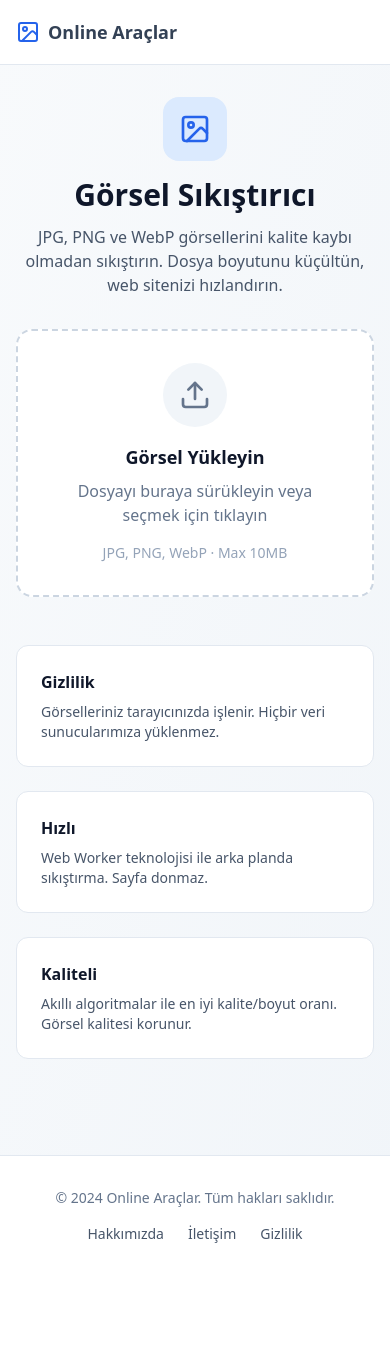
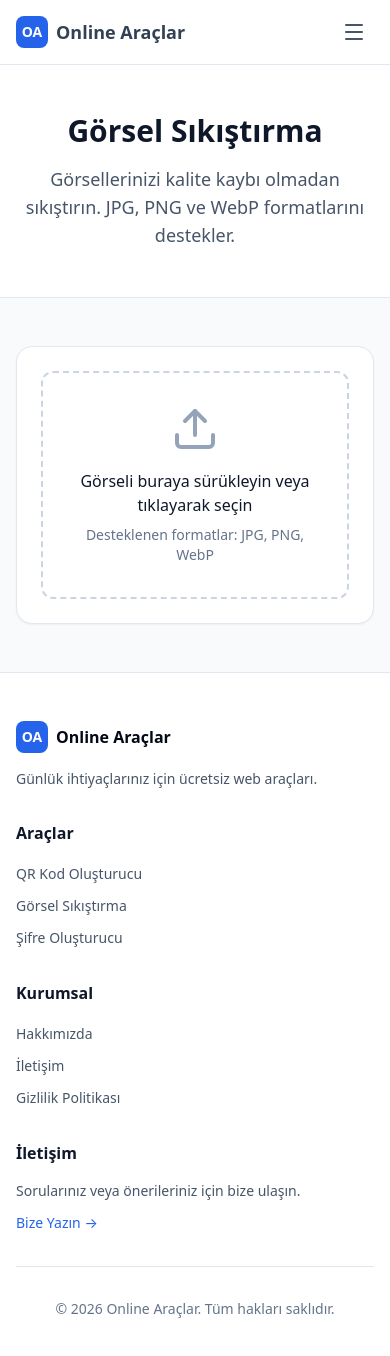
Before and after one commit to hikmetgulsesli/online-tools, a Next.js app: page /araclar/gorsel-sikistir in a window 390 px wide. Shown: the top 1356 px of the page. Before the commit the page ends 1276 px from the top, so only its background shows below. Built offline with nearby package versions, Linux system fonts and the light colour scheme.

Commit message:
feat: US-004 - Image Compressor Tool

```diff
--- a/src/app/araclar/gorsel-sikistir/ImageCompressor.tsx
+++ b/src/app/araclar/gorsel-sikistir/ImageCompressor.tsx
@@ -1,125 +1,128 @@
 "use client";
 
 import { useState, useCallback, useRef } from "react";
-import { Download, Upload, ImageIcon, X, AlertCircle } from "lucide-react";
+import { Upload, Download, X, Loader2 } from "lucide-react";
 import imageCompression from "browser-image-compression";
+import { Header } from "@/components/layout/Header";
+import { Footer } from "@/components/layout/Footer";
 
 interface CompressedImage {
   originalFile: File;
+  originalUrl: string;
+  originalSize: number;
+  compressedUrl: string;
+  compressedSize: number;
   compressedFile: File;
-  originalSize: number;
-  compressedSize: number;
-  originalUrl: string;
-  compressedUrl: string;
-  compressionRatio: number;
 }
 
-const MAX_FILE_SIZE_MB = 10;
-const ACCEPTED_FORMATS = ["image/jpeg", "image/png", "image/webp"];
+export default function ImageCompressorPage() {
+  const [compressedImage, setCompressedImage] = useState<CompressedImage | null>(null);
+  const [quality, setQuality] = useState(80);
+  const [isCompressing, setIsCompressing] = useState(false);
+  const [dragActive, setDragActive] = useState(false);
+  const fileInputRef = useRef<HTMLInputElement>(null);
 
-function formatBytes(bytes: number): string {
+  const formatFileSize = (bytes: number): string => {
     if (bytes === 0) return "0 B";
     const k = 1024;
     const sizes = ["B", "KB", "MB", "GB"];
     const i = Math.floor(Math.log(bytes) / Math.log(k));
-  return parseFloat((bytes / Math.pow(k, i)).toFixed(2)) + " " + sizes[i];
+    return `${parseFloat((bytes / Math.pow(k, i)).toFixed(2))} ${sizes[i]}`;
+  };
+
+  const calculateCompressionRatio = (original: number, compressed: number): number => {
+    return Math.round(((original - compressed) / original) * 100);
+  };
+
+  const compressImage = async (file: File): Promise<CompressedImage> => {
+    const options = {
+      maxSizeMB: 10,
+      maxWidthOrHeight: 4096,
+      useWebWorker: true,
+      initialQuality: quality / 100,
+    };
+
+    const compressedFile = await imageCompression(file, options);
+    const originalUrl = URL.createObjectURL(file);
+    const compressedUrl = URL.createObjectURL(compressedFile);
+
+    return {
+      originalFile: file,
+      originalUrl,
+      originalSize: file.size,
+      compressedUrl,
+      compressedSize: compressedFile.size,
+      compressedFile,
+    };
+  };
+
+  const handleFile = useCallback(async (file: File) => {
+    if (!file.type.startsWith("image/")) {
+      alert("Lütfen bir görsel dosyası seçin.");
+      return;
     }
 
-export function ImageCompressor() {
-  const [compressedImage, setCompressedImage] = useState<CompressedImage | null>(null);
-  const [isCompressing, setIsCompressing] = useState(false);
-  const [error, setError] = useState("");
-  const [quality, setQuality] = useState(0.8);
-  const [isDragging, setIsDragging] = useState(false);
-  const fileInputRef = useRef<HTMLInputElement>(null);
-
-  const validateFile = (file: File): string | null => {
-    if (!ACCEPTED_FORMATS.includes(file.type)) {
-      return "Sadece JPG, PNG ve WebP formatları desteklenir.";
-    }
-    if (file.size > MAX_FILE_SIZE_MB * 1024 * 1024) {
-      return `Dosya boyutu ${MAX_FILE_SIZE_MB}MB'dan küçük olmalıdır.`;
-    }
-    return null;
-  };
-
-  const compressImage = useCallback(async (file: File) => {
-    const validationError = validateFile(file);
-    if (validationError) {
-      setError(validationError);
+    const validTypes = ["image/jpeg", "image/png", "image/webp"];
+    if (!validTypes.includes(file.type)) {
+      alert("Desteklenen formatlar: JPG, PNG, WebP");
       return;
     }
 
     setIsCompressing(true);
-    setError("");
-
     try {
-      const options = {
-        maxSizeMB: 1,
-        maxWidthOrHeight: 1920,
-        useWebWorker: true,
-        initialQuality: quality,
-        fileType: file.type,
-      };
-
-      const compressedFile = await imageCompression(file, options);
-
-      const originalUrl = URL.createObjectURL(file);
-      const compressedUrl = URL.createObjectURL(compressedFile);
-
-      const compressionRatio = ((file.size - compressedFile.size) / file.size) * 100;
-
-      setCompressedImage({
-        originalFile: file,
-        compressedFile,
-        originalSize: file.size,
-        compressedSize: compressedFile.size,
-        originalUrl,
-        compressedUrl,
-        compressionRatio,
-      });
-    } catch {
-      setError("Görsel sıkıştırılırken bir hata oluştu.");
+      const result = await compressImage(file);
+      setCompressedImage(result);
+    } catch (error) {
+      console.error("Compression error:", error);
+      alert("Görsel sıkıştırılırken bir hata oluştu.");
     } finally {
       setIsCompressing(false);
     }
   }, [quality]);
 
-  const handleFileSelect = useCallback((e: React.ChangeEvent<HTMLInputElement>) => {
-    const file = e.target.files?.[0];
-    if (file) {
-      compressImage(file);
-    }
-  }, [compressImage]);
-
   const handleDrop = useCallback((e: React.DragEvent) => {
     e.preventDefault();
-    setIsDragging(false);
-    const file = e.dataTransfer.files?.[0];
-    if (file) {
-      compressImage(file);
+    e.stopPropagation();
+    setDragActive(false);
+
+    if (e.dataTransfer.files && e.dataTransfer.files[0]) {
+      handleFile(e.dataTransfer.files[0]);
     }
-  }, [compressImage]);
+  }, [handleFile]);
 
   const handleDragOver = useCallback((e: React.DragEvent) => {
     e.preventDefault();
-    setIsDragging(true);
+    e.stopPropagation();
+    setDragActive(true);
   }, []);
 
   const handleDragLeave = useCallback((e: React.DragEvent) => {
     e.preventDefault();
-    setIsDragging(false);
+    e.stopPropagation();
+    setDragActive(false);
   }, []);
 
-  const handleQualityChange = useCallback((e: React.ChangeEvent<HTMLInputElement>) => {
-    const newQuality = parseFloat(e.target.value);
-    setQuality(newQuality);
-    if (compressedImage?.originalFile) {
-      compressImage(compressedImage.originalFile);
+  const handleFileChange = useCallback((e: React.ChangeEvent<HTMLInputElement>) => {
+    if (e.target.files && e.target.files[0]) {
+      handleFile(e.target.files[0]);
     }
-  }, [compressedImage?.originalFile, compressImage]);
+  }, [handleFile]);
 
-  const downloadCompressed = () => {
+  const handleQualityChange = useCallback(async () => {
+    if (compressedImage) {
+      setIsCompressing(true);
+      try {
+        const result = await compressImage(compressedImage.originalFile);
+        setCompressedImage(result);
+      } catch (error) {
+        console.error("Recompression error:", error);
+      } finally {
+        setIsCompressing(false);
+      }
+    }
+  }, [compressedImage, quality]);
+
+  const handleDownload = useCallback(() => {
     if (!compressedImage) return;
 
     const link = document.createElement("a");
@@ -128,276 +131,190 @@ export function ImageCompressor() {
     document.body.appendChild(link);
     link.click();
     document.body.removeChild(link);
-  };
+  }, [compressedImage]);
 
-  const clearImage = () => {
+  const handleReset = useCallback(() => {
     if (compressedImage) {
       URL.revokeObjectURL(compressedImage.originalUrl);
       URL.revokeObjectURL(compressedImage.compressedUrl);
     }
     setCompressedImage(null);
-    setError("");
     if (fileInputRef.current) {
       fileInputRef.current.value = "";
     }
-  };
+  }, [compressedImage]);
 
   return (
-    <div className="min-h-screen bg-gradient-to-br from-slate-50 to-slate-100">
-      {/* Header */}
-      <header className="bg-white border-b border-slate-200 sticky top-0 z-10">
-        <div className="max-w-4xl mx-auto px-4 sm:px-6 lg:px-8 h-16 flex items-center justify-between">
-          <a
-            href="/"
-            className="flex items-center gap-2 text-slate-700 hover:text-slate-900 transition-colors"
-          >
-            <ImageIcon className="w-6 h-6 text-blue-600" />
-            <span className="font-semibold text-lg">Online Araçlar</span>
-          </a>
-          <nav className="hidden sm:flex items-center gap-6">
-            <a
-              href="/"
-              className="text-sm text-slate-600 hover:text-slate-900 transition-colors"
-            >
-              Ana Sayfa
-            </a>
-          </nav>
-        </div>
-      </header>
+    <div className="min-h-screen bg-slate-50 flex flex-col">
+      <Header currentPath="/araclar/gorsel-sikistir" />
 
-      <main className="max-w-4xl mx-auto px-4 sm:px-6 lg:px-8 py-8 sm:py-12">
-        {/* Page Title */}
-        <div className="text-center mb-8 sm:mb-12">
-          <div className="inline-flex items-center justify-center w-16 h-16 rounded-2xl bg-blue-100 mb-4">
-            <ImageIcon className="w-8 h-8 text-blue-600" />
-          </div>
-          <h1 className="text-3xl sm:text-4xl font-bold text-slate-900 mb-3">
-            Görsel Sıkıştırıcı
+      <main className="flex-1">
+        <section className="bg-white border-b border-slate-200 py-12">
+          <div className="max-w-4xl mx-auto px-4 sm:px-6 lg:px-8 text-center">
+            <h1 className="text-3xl sm:text-4xl font-bold text-slate-900 mb-4">
+              Görsel Sıkıştırma
             </h1>
-          <p className="text-slate-600 max-w-lg mx-auto">
-            JPG, PNG ve WebP görsellerini kalite kaybı olmadan sıkıştırın.
-            Dosya boyutunu küçültün, web sitenizi hızlandırın.
+            <p className="text-lg text-slate-600 max-w-2xl mx-auto">
+              Görsellerinizi kalite kaybı olmadan sıkıştırın. JPG, PNG ve WebP formatlarını destekler.
             </p>
           </div>
+        </section>
 
-        {/* Upload Area */}
-        {!compressedImage && (
+        <section className="py-12">
+          <div className="max-w-4xl mx-auto px-4 sm:px-6 lg:px-8">
+            <div className="bg-white rounded-2xl p-6 sm:p-8 border border-slate-200 shadow-sm">
+              {!compressedImage ? (
                 <div
+                  className={`border-2 border-dashed rounded-xl p-8 sm:p-12 text-center transition-colors cursor-pointer ${
+                    dragActive
+                      ? "border-blue-500 bg-blue-50"
+                      : "border-slate-300 hover:border-slate-400"
+                  }`}
                   onDrop={handleDrop}
                   onDragOver={handleDragOver}
                   onDragLeave={handleDragLeave}
-            className={`
-              relative border-2 border-dashed rounded-2xl p-8 sm:p-12 text-center transition-all cursor-pointer
-              ${isDragging
-                ? "border-blue-500 bg-blue-50"
-                : "border-slate-300 bg-white hover:border-slate-400 hover:bg-slate-50"
-              }
-            `}
                   onClick={() => fileInputRef.current?.click()}
+                  data-testid="drop-zone"
                 >
                   <input
                     ref={fileInputRef}
                     type="file"
                     accept="image/jpeg,image/png,image/webp"
-              onChange={handleFileSelect}
+                    onChange={handleFileChange}
                     className="hidden"
                   />
-            <div className="inline-flex items-center justify-center w-16 h-16 rounded-full bg-slate-100 mb-4">
-              <Upload className="w-8 h-8 text-slate-500" />
-            </div>
-            <h3 className="text-lg font-semibold text-slate-900 mb-2">
-              Görsel Yükleyin
-            </h3>
-            <p className="text-slate-500 mb-4">
-              Dosyayı buraya sürükleyin veya seçmek için tıklayın
-            </p>
-            <p className="text-sm text-slate-400">
-              JPG, PNG, WebP · Max {MAX_FILE_SIZE_MB}MB
-            </p>
-          </div>
-        )}
 
-        {/* Error Message */}
-        {error && (
-          <div className="mt-4 p-4 bg-red-50 border border-red-200 rounded-xl flex items-center gap-3">
-            <AlertCircle className="w-5 h-5 text-red-500 flex-shrink-0" />
-            <p className="text-red-700 text-sm">{error}</p>
-          </div>
-        )}
-
-        {/* Loading State */}
-        {isCompressing && (
-          <div className="mt-6 p-8 bg-white rounded-2xl border border-slate-200 text-center">
-            <div className="inline-flex items-center justify-center w-12 h-12 rounded-full border-3 border-slate-200 border-t-blue-500 animate-spin mb-4" />
+                  {isCompressing ? (
+                    <div className="flex flex-col items-center">
+                      <Loader2 className="w-12 h-12 text-blue-600 animate-spin mb-4" />
                       <p className="text-slate-600">Görsel sıkıştırılıyor...</p>
                     </div>
+                  ) : (
+                    <>
+                      <Upload className="w-12 h-12 text-slate-400 mx-auto mb-4" />
+                      <p className="text-slate-900 font-medium mb-2">
+                        Görseli buraya sürükleyin veya tıklayarak seçin
+                      </p>
+                      <p className="text-sm text-slate-500">
+                        Desteklenen formatlar: JPG, PNG, WebP
+                      </p>
+                    </>
                   )}
-
-        {/* Results */}
-        {compressedImage && !isCompressing && (
-          <div className="mt-6 space-y-6">
+                </div>
+              ) : (
+                <div className="space-y-6">
                   {/* Quality Slider */}
-            <div className="bg-white rounded-2xl border border-slate-200 p-6">
-              <div className="flex items-center justify-between mb-4">
+                  <div className="space-y-3">
+                    <div className="flex items-center justify-between">
                       <label htmlFor="quality" className="text-sm font-medium text-slate-700">
-                  Sıkıştırma Kalitesi
+                        Kalite: %{quality}
                       </label>
-                <span className="text-sm font-semibold text-slate-900">
-                  {Math.round(quality * 100)}%
+                      <span className="text-sm text-slate-500">
+                        Daha düşük kalite = daha küçük dosya
                       </span>
                     </div>
                     <input
+                      type="range"
                       id="quality"
-                type="range"
-                min="0.1"
-                max="1"
-                step="0.05"
+                      min="10"
+                      max="100"
+                      step="5"
                       value={quality}
-                onChange={handleQualityChange}
+                      onChange={(e) => setQuality(Number(e.target.value))}
+                      onMouseUp={handleQualityChange}
+                      onTouchEnd={handleQualityChange}
                       className="w-full h-2 bg-slate-200 rounded-lg appearance-none cursor-pointer accent-blue-600"
+                      data-testid="quality-slider"
                     />
-              <div className="flex justify-between mt-2 text-xs text-slate-500">
-                <span>Daha küçük dosya</span>
-                <span>Daha iyi kalite</span>
+                    <div className="flex justify-between text-xs text-slate-400">
+                      <span>En düşük</span>
+                      <span>En yüksek</span>
                     </div>
                   </div>
 
-            {/* Comparison */}
-            <div className="grid md:grid-cols-2 gap-6">
-              {/* Original */}
-              <div className="bg-white rounded-2xl border border-slate-200 p-6">
-                <div className="flex items-center justify-between mb-4">
-                  <h3 className="text-sm font-medium text-slate-700">Orijinal</h3>
-                  <span className="text-xs px-2 py-1 bg-slate-100 rounded-full text-slate-600">
-                    {formatBytes(compressedImage.originalSize)}
-                  </span>
-                </div>
-                <div className="aspect-square bg-slate-50 rounded-xl border border-slate-200 overflow-hidden">
-                  {/* eslint-disable-next-line @next/next/no-img-element */}
+                  {/* Image Preview */}
+                  <div className="grid sm:grid-cols-2 gap-6">
+                    <div className="space-y-2">
+                      <p className="text-sm font-medium text-slate-700">Orijinal</p>
+                      <div className="relative rounded-lg overflow-hidden border border-slate-200 bg-slate-50">
                         <img
                           src={compressedImage.originalUrl}
-                    alt="Orijinal görsel"
-                    className="w-full h-full object-contain"
+                          alt="Original"
+                          className="w-full h-auto max-h-64 object-contain"
                         />
+                        <div className="absolute bottom-0 left-0 right-0 bg-black/50 text-white text-xs py-1 px-2">
+                          {compressedImage.originalFile.name}
                         </div>
                       </div>
+                      <p className="text-sm text-slate-500 text-center">
+                        {formatFileSize(compressedImage.originalSize)}
+                      </p>
+                    </div>
 
-              {/* Compressed */}
-              <div className="bg-white rounded-2xl border border-slate-200 p-6">
-                <div className="flex items-center justify-between mb-4">
-                  <h3 className="text-sm font-medium text-slate-700">Sıkıştırılmış</h3>
-                  <span className="text-xs px-2 py-1 bg-green-100 rounded-full text-green-700">
-                    {formatBytes(compressedImage.compressedSize)}
-                  </span>
+                    <div className="space-y-2">
+                      <p className="text-sm font-medium text-slate-700">Sıkıştırılmış</p>
+                      <div className="relative rounded-lg overflow-hidden border border-slate-200 bg-slate-50">
+                        {isCompressing ? (
+                          <div className="h-48 flex items-center justify-center">
+                            <Loader2 className="w-8 h-8 text-blue-600 animate-spin" />
                           </div>
-                <div className="aspect-square bg-slate-50 rounded-xl border border-slate-200 overflow-hidden">
-                  {/* eslint-disable-next-line @next/next/no-img-element */}
+                        ) : (
                           <img
                             src={compressedImage.compressedUrl}
-                    alt="Sıkıştırılmış görsel"
-                    className="w-full h-full object-contain"
+                            alt="Compressed"
+                            className="w-full h-auto max-h-64 object-contain"
                           />
+                        )}
                       </div>
+                      <p className="text-sm text-slate-500 text-center">
+                        {formatFileSize(compressedImage.compressedSize)}
+                      </p>
                     </div>
                   </div>
 
                   {/* Stats */}
-            <div className="bg-blue-50 rounded-2xl border border-blue-200 p-6">
-              <div className="grid grid-cols-3 gap-4 text-center">
-                <div>
-                  <p className="text-sm text-slate-600 mb-1">Orijinal</p>
-                  <p className="text-lg font-semibold text-slate-900">
-                    {formatBytes(compressedImage.originalSize)}
+                  <div className="bg-blue-50 rounded-xl p-4 text-center">
+                    <p className="text-blue-900">
+                      <span className="font-semibold">
+                        %{calculateCompressionRatio(
+                          compressedImage.originalSize,
+                          compressedImage.compressedSize
+                        )}
+                      </span>{" "}
+                      dosya boyutu azaltıldı
                     </p>
-                </div>
-                <div>
-                  <p className="text-sm text-slate-600 mb-1">Sıkıştırılmış</p>
-                  <p className="text-lg font-semibold text-slate-900">
-                    {formatBytes(compressedImage.compressedSize)}
+                    <p className="text-sm text-blue-700 mt-1">
+                      {formatFileSize(compressedImage.originalSize - compressedImage.compressedSize)} tasarruf
                     </p>
-                </div>
-                <div>
-                  <p className="text-sm text-slate-600 mb-1">Tasarruf</p>
-                  <p className="text-lg font-semibold text-green-600">
-                    %{compressedImage.compressionRatio.toFixed(1)}
-                  </p>
-                </div>
-              </div>
                   </div>
 
                   {/* Actions */}
                   <div className="flex flex-col sm:flex-row gap-3">
                     <button
-                onClick={downloadCompressed}
-                className="flex-1 flex items-center justify-center gap-2 px-6 py-3 bg-blue-600 hover:bg-blue-700 text-white rounded-xl font-medium transition-all cursor-pointer active:scale-[0.98]"
+                      onClick={handleDownload}
+                      disabled={isCompressing}
+                      className="flex-1 inline-flex items-center justify-center gap-2 px-6 py-3 bg-blue-600 hover:bg-blue-700 text-white rounded-xl font-medium transition-colors cursor-pointer disabled:opacity-50 disabled:cursor-not-allowed"
+                      data-testid="download-button"
                     >
-                <Download className="w-5 h-5" />
+                      <Download className="w-4 h-4" />
                       Sıkıştırılmış Görseli İndir
                     </button>
                     <button
-                onClick={clearImage}
-                className="flex items-center justify-center gap-2 px-6 py-3 bg-slate-200 hover:bg-slate-300 text-slate-700 rounded-xl font-medium transition-all cursor-pointer active:scale-[0.98]"
+                      onClick={handleReset}
+                      className="inline-flex items-center justify-center gap-2 px-6 py-3 bg-slate-100 hover:bg-slate-200 text-slate-700 rounded-xl font-medium transition-colors cursor-pointer"
                     >
-                <X className="w-5 h-5" />
-                Yeni Görsel
+                      <X className="w-4 h-4" />
+                      Sıfırla
                     </button>
                   </div>
                 </div>
               )}
-
-        {/* Info Section */}
-        <div className="mt-12 grid sm:grid-cols-3 gap-6">
-          <div className="bg-white rounded-xl p-6 border border-slate-200">
-            <h3 className="font-semibold text-slate-900 mb-2">Gizlilik</h3>
-            <p className="text-sm text-slate-600">
-              Görselleriniz tarayıcınızda işlenir. Hiçbir veri sunucularımıza yüklenmez.
-            </p>
-          </div>
-          <div className="bg-white rounded-xl p-6 border border-slate-200">
-            <h3 className="font-semibold text-slate-900 mb-2">Hızlı</h3>
-            <p className="text-sm text-slate-600">
-              Web Worker teknolojisi ile arka planda sıkıştırma. Sayfa donmaz.
-            </p>
-          </div>
-          <div className="bg-white rounded-xl p-6 border border-slate-200">
-            <h3 className="font-semibold text-slate-900 mb-2">Kaliteli</h3>
-            <p className="text-sm text-slate-600">
-              Akıllı algoritmalar ile en iyi kalite/boyut oranı. Görsel kalitesi korunur.
-            </p>
             </div>
           </div>
+        </section>
       </main>
 
-      {/* Footer */}
-      <footer className="bg-white border-t border-slate-200 mt-16">
-        <div className="max-w-4xl mx-auto px-4 sm:px-6 lg:px-8 py-8">
-          <div className="flex flex-col sm:flex-row justify-between items-center gap-4">
-            <p className="text-sm text-slate-500">
-              © 2024 Online Araçlar. Tüm hakları saklıdır.
-            </p>
-            <div className="flex items-center gap-6">
-              <a
-                href="/hakkimizda"
-                className="text-sm text-slate-600 hover:text-slate-900 transition-colors"
-              >
-                Hakkımızda
-              </a>
-              <a
-                href="/iletisim"
-                className="text-sm text-slate-600 hover:text-slate-900 transition-colors"
-              >
-                İletişim
-              </a>
-              <a
-                href="/gizlilik"
-                className="text-sm text-slate-600 hover:text-slate-900 transition-colors"
-              >
-                Gizlilik
-              </a>
-            </div>
-          </div>
-        </div>
-      </footer>
+      <Footer />
     </div>
   );
 }
--- a/src/app/araclar/gorsel-sikistir/page.tsx
+++ b/src/app/araclar/gorsel-sikistir/page.tsx
@@ -1,17 +1,12 @@
 import type { Metadata } from "next";
-import { ImageCompressor } from "./ImageCompressor";
+import ImageCompressor from "./ImageCompressor";
 
 export const metadata: Metadata = {
-  title: "Görsel Sıkıştırıcı - Ücretsiz Image Compressor",
-  description: "JPG, PNG ve WebP görsellerini kalite kaybı olmadan sıkıştırın. Dosya boyutunu küçültün, web sitenizi hızlandırın. Ücretsiz ve tamamen tarayıcıda çalışır.",
-  keywords: ["görsel sıkıştırıcı", "image compressor", "jpg sıkıştırma", "png optimize", "web optimize", "fotoğraf küçültme"],
-  openGraph: {
-    title: "Görsel Sıkıştırıcı - Ücretsiz Image Compressor",
-    description: "JPG, PNG ve WebP görsellerini kalite kaybı olmadan sıkıştırın.",
-    type: "website",
-  },
+  title: "Görsel Sıkıştırma | Online Araçlar",
+  description: "Görsellerinizi çevrimiçi olarak sıkıştırın. JPG, PNG ve WebP formatlarını destekler. Kalite ayarlayarak dosya boyutunu optimize edin.",
+  keywords: ["görsel sıkıştırma", "image compressor", "jpg sıkıştırma", "png optimize", "webp sıkıştırma", "ücretsiz"],
 };
 
-export default function GorselSikistirPage() {
+export default function Page() {
   return <ImageCompressor />;
 }
```
Also changed, not shown: 5 other files (tests, documents, lock files or other folders). Lines whose indentation alone changed are shown as unchanged.
